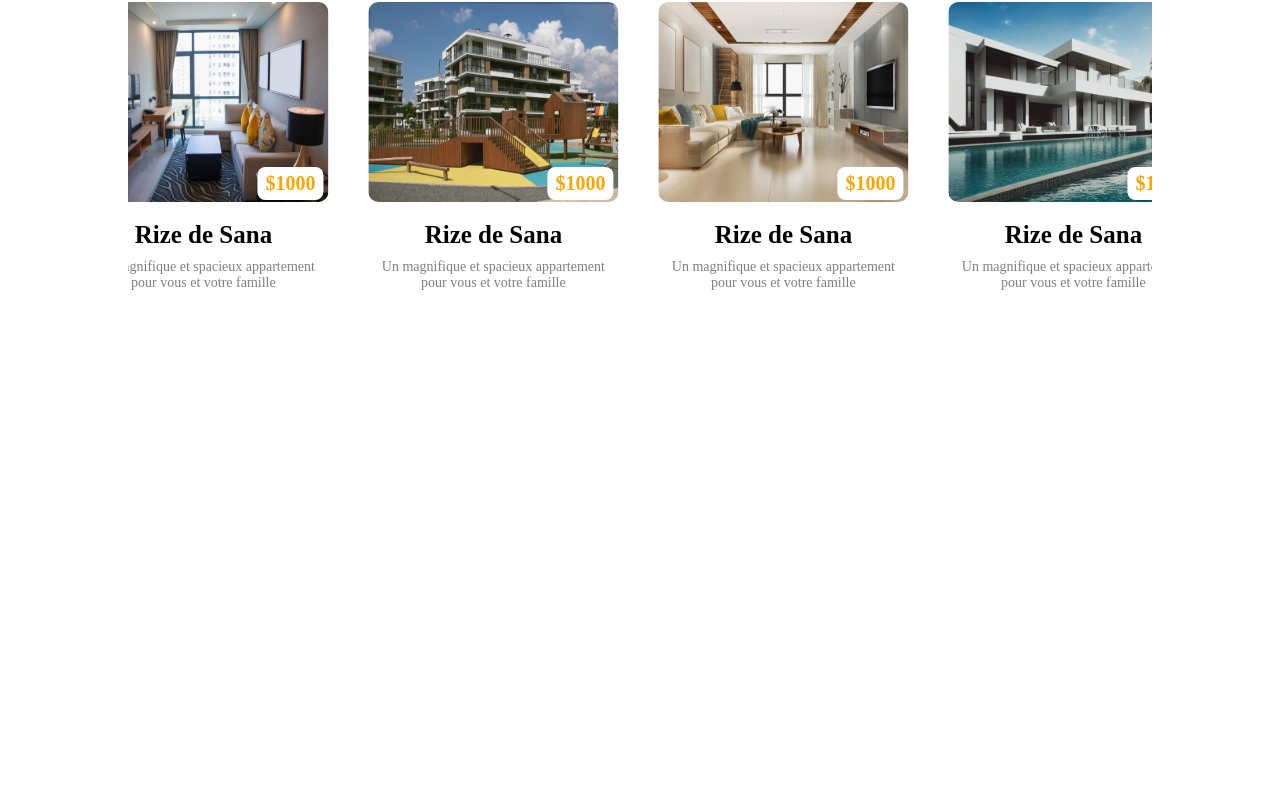
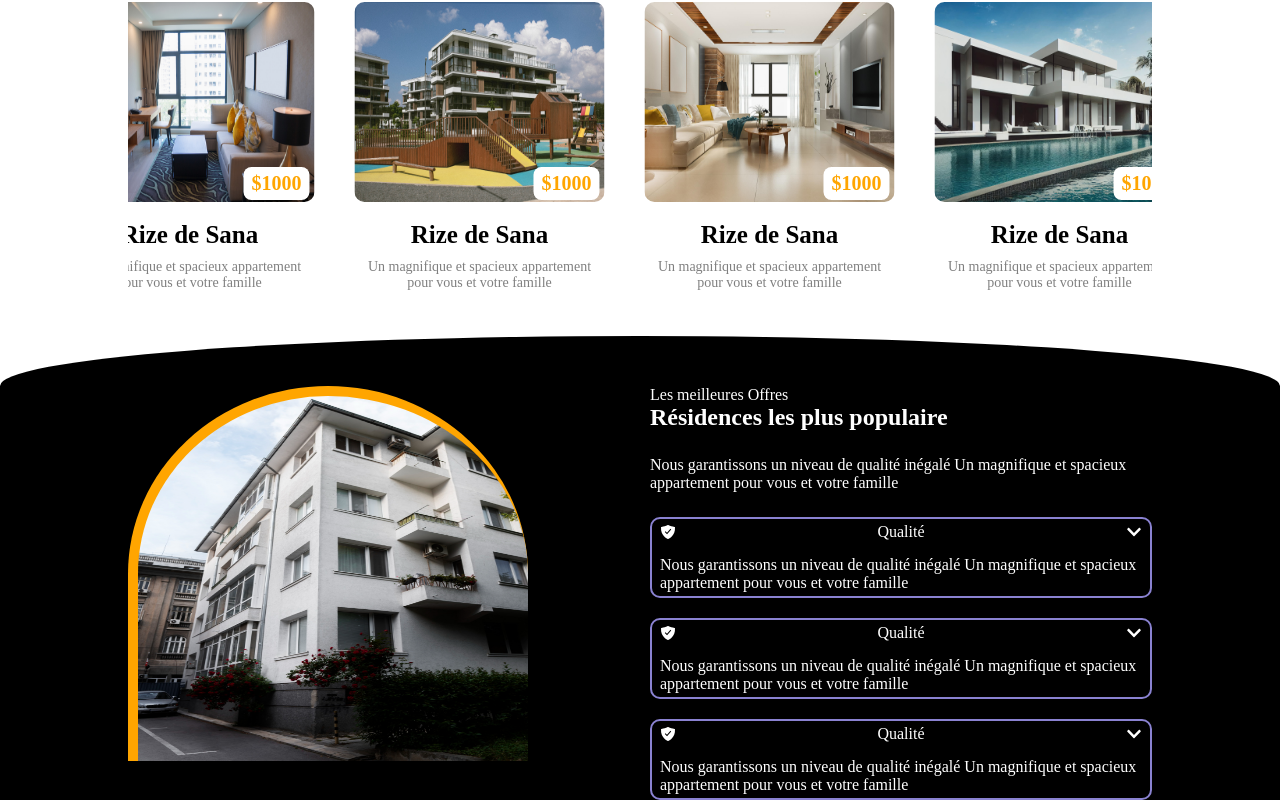
Before and after one commit to Gaimar23/Rex-Home, a React (Vite) app: page / in a window 1280 px wide. Shown: the part 815-1615 px from the top of the page. Before the commit the page ends 1106 px from the top, so only its background shows below. Built offline with nearby package versions, Linux system fonts and the light colour scheme.

Commit message:
third commit

```diff
--- a/src/App.jsx
+++ b/src/App.jsx
@@ -1,6 +1,7 @@
 import "./App.scss";
 import Accueil from "./components/Accueil/Accueil";
 import Navbar from "./components/Navbar/Navbar";
+import NosValeurs from "./components/NosValeurs/NosValeurs";
 import Produits from "./components/Produits/Produits";
 
 function App() {
@@ -17,6 +18,11 @@ function App() {
           <Produits />
         </div>
       </section>
+      <section className="conteneur-valeurs">
+        <div className="valeurs">
+          <NosValeurs />
+        </div>
+      </section>
     </div>
   );
 }
--- a/src/App.scss
+++ b/src/App.scss
@@ -38,6 +38,7 @@
 
     .conteneur-produits{
         margin-top: 95px;
+        margin-bottom: 95px;
         display: flex;
         justify-content: center;
 
@@ -74,4 +75,30 @@
         }
 
     }
+
+    .conteneur-valeurs{
+        display: flex;
+        justify-content: center;
+        background-color: black;
+        position: relative;
+
+        &::before{
+            content: "";
+            width: 100%;
+            height: 100px;
+            position: absolute;
+            top: -50px;
+            left: 0;
+            background-color: black;
+            border-radius: 50%;
+            z-index: -1;
+        }
+
+
+        .valeurs{
+            max-width: 1366px;
+            width: 80%;
+
+        }
+    }
 }
--- a/src/components/NosValeurs/NosValeurs.jsx
+++ b/src/components/NosValeurs/NosValeurs.jsx
@@ -1,11 +1,62 @@
 import React from "react";
 import "./NosValeurs.scss";
+import { images } from "../../autres/data";
+import { IoShieldCheckmarkSharp } from "react-icons/io5";
+import { FaChevronDown } from "react-icons/fa";
 
 const NosValeurs = () => {
   return (
     <div className="sous-conteneur-valeurs">
-      <span className="titre">Les meilleures Offres</span>
-      <h2 className="sous-titre">Résidences les plus populaire</h2>
+      <div className="grid">
+        <div className="gauche">
+          <div className="conteneur-image">
+            <img src={images.home1} alt="" />
+          </div>
+        </div>
+        <div className="droite">
+          <span className="titre">Les meilleures Offres</span>
+          <h2 className="sous-titre">Résidences les plus populaire</h2>
+          <p className="desc-valeurs">
+            Nous garantissons un niveau de qualité inégalé Un magnifique et
+            spacieux appartement pour vous et votre famille
+          </p>
+          <div className="liste-valeurs">
+            <div className="item">
+              <div className="titre">
+                <IoShieldCheckmarkSharp className="valeur-icon" />
+                <span>Qualité</span>
+                <FaChevronDown className="valeur-icon" />
+              </div>
+              <p className="description">
+                Nous garantissons un niveau de qualité inégalé Un magnifique et
+                spacieux appartement pour vous et votre famille
+              </p>
+            </div>
+            <div className="item">
+              <div className="titre">
+                <IoShieldCheckmarkSharp className="valeur-icon" />
+                <span>Qualité</span>
+                <FaChevronDown className="valeur-icon" />
+              </div>
+              <p className="description">
+                Nous garantissons un niveau de qualité inégalé Un magnifique et
+                spacieux appartement pour vous et votre famille
+              </p>
+            </div>
+            <div className="item">
+              <div className="titre">
+                <IoShieldCheckmarkSharp className="valeur-icon" />
+                <span>Qualité</span>
+                <FaChevronDown className="valeur-icon" />
+              </div>
+              <p className="description">
+                Nous garantissons un niveau de qualité inégalé Un magnifique et
+                spacieux appartement pour vous et votre famille
+              </p>
+            </div>
+          </div>
+        </div>
+      </div>
     </div>
   );
 };
--- a/src/components/NosValeurs/NosValeurs.scss
+++ b/src/components/NosValeurs/NosValeurs.scss
@@ -0,0 +1,58 @@
+.sous-conteneur-valeurs{
+
+    .grid{
+        display: grid;
+        grid-template-columns: 1fr 1fr;
+        gap: 20px;
+
+        .gauche{
+
+            .conteneur-image{
+                width: 400px;
+                height: 375px;
+
+                img{
+                    width: 100%;
+                    height: 100%;
+                    border-radius: 50% 50% 0 0;
+                    padding: 10px 0 0 10px;
+                    background-color: orange;
+                }
+            }
+        }
+
+        .droite{
+
+
+            .liste-valeurs{
+                display: flex;
+                flex-flow: column;
+                gap: 20px;
+
+                .item{
+                    border: 2px solid #8a82d1;
+                    border-radius: 10px;
+                    padding: 4px 8px;
+                    // height: 30px;
+                    // overflow-y: hidden;
+                    transition: all 0.5s ease-in-out;
+
+                    .titre{
+                        display: flex;
+                        align-items: center;
+                        justify-content: space-between;
+                        margin-bottom: 15px;
+                    }
+                }
+            }
+
+            .sous-titre{
+                margin-bottom: 25px;
+            }
+
+            .desc-valeurs{
+                margin-bottom: 25px;
+            }
+        }
+    }
+}
```
